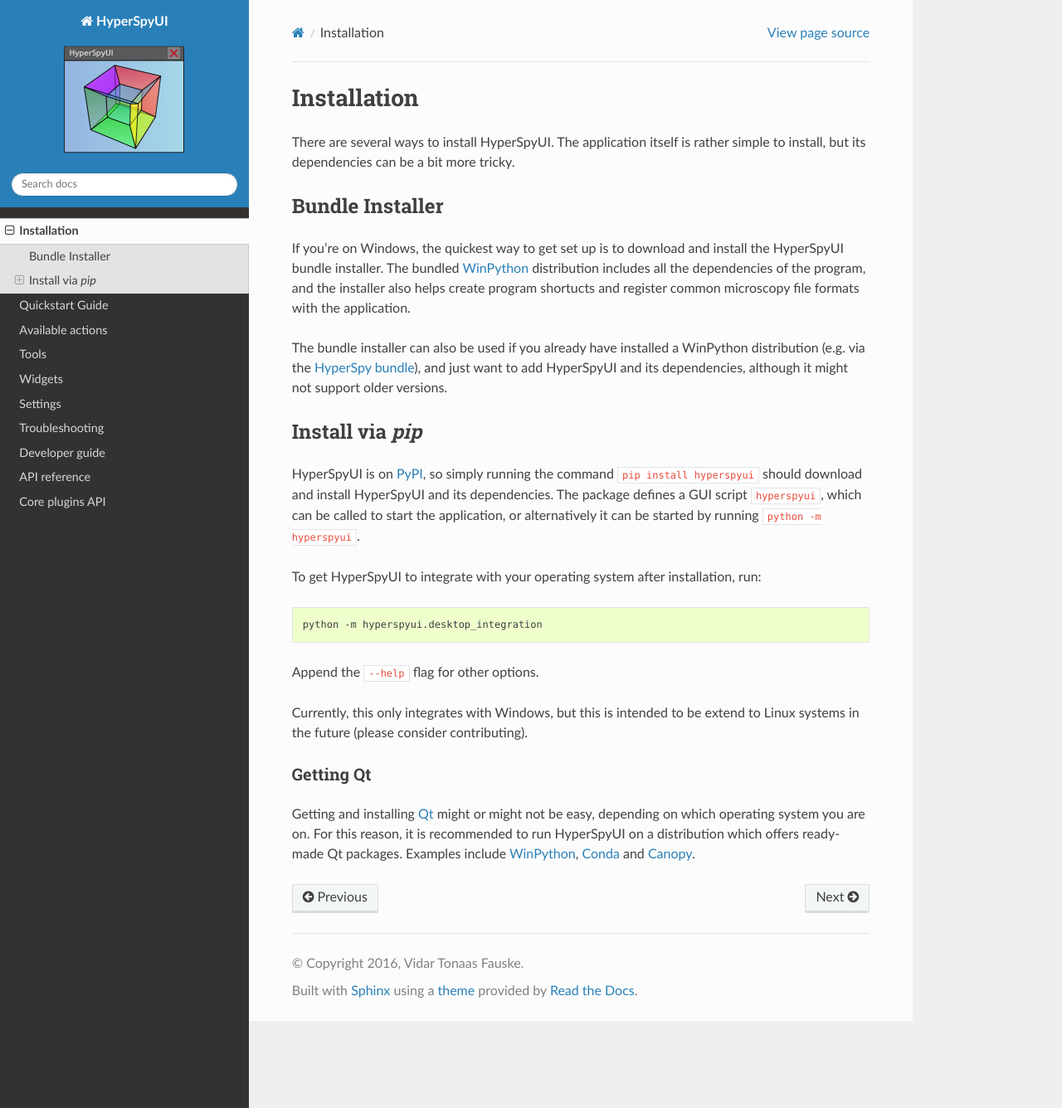
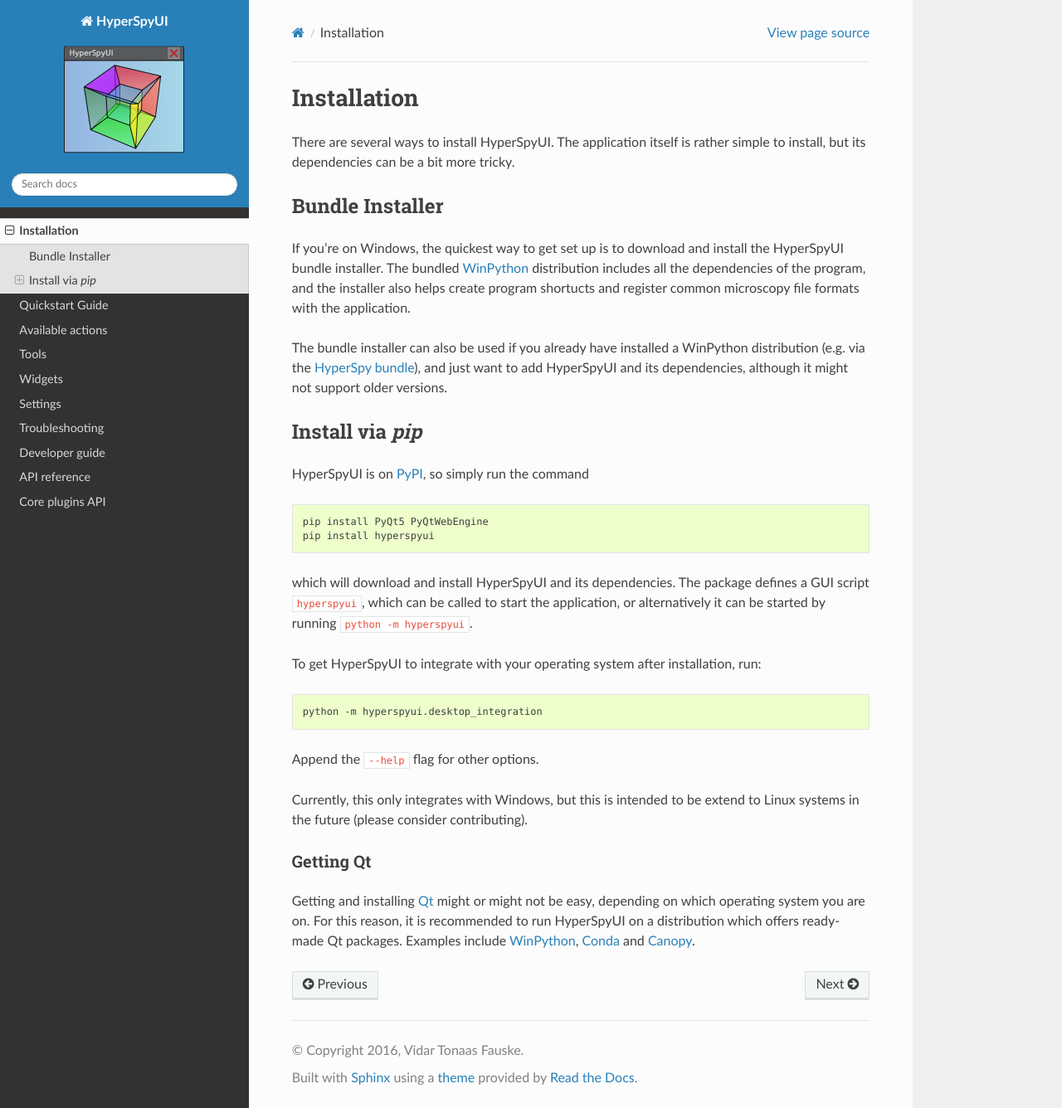
Before and after one commit to hyperspy/hyperspyUI, a Sphinx documentation site: the page built from doc/source/installation.rst, in a window 1280 px wide and 1336 px high. Shown: the whole window at 83% size. Built offline with Sphinx 7.4.7 and the Read the Docs theme 2.0.0, drawn with Linux system fonts in a browser that asks for light colours; the version number could not be read and is left out.

Commit message:
Add pyqtwebengine when installing from pip since it has been split from pyqt5 from 5.12.

```diff
--- a/README.rst
+++ b/README.rst
@@ -67,7 +67,7 @@
 
 .. code-block:: bash
 
-    pip install PyQt5
+    pip install PyQt5 PyQtWebEngine
 
 
 Run HyperSpyUI
--- a/doc/source/installation.rst
+++ b/doc/source/installation.rst
@@ -25,8 +25,15 @@
 Install via `pip`
 -----------------
 
-HyperSpyUI is on PyPI_, so simply running the command ``pip install hyperspyui``
-should download and install HyperSpyUI and its dependencies. The package defines
+HyperSpyUI is on PyPI_, so simply run the command
+
+.. code-block:: bash
+
+   pip install PyQt5 PyQtWebEngine
+   pip install hyperspyui
+
+
+which will download and install HyperSpyUI and its dependencies. The package defines
 a GUI script ``hyperspyui``, which can be called to start the application, or
 alternatively it can be started by running ``python -m hyperspyui``.
 
```
